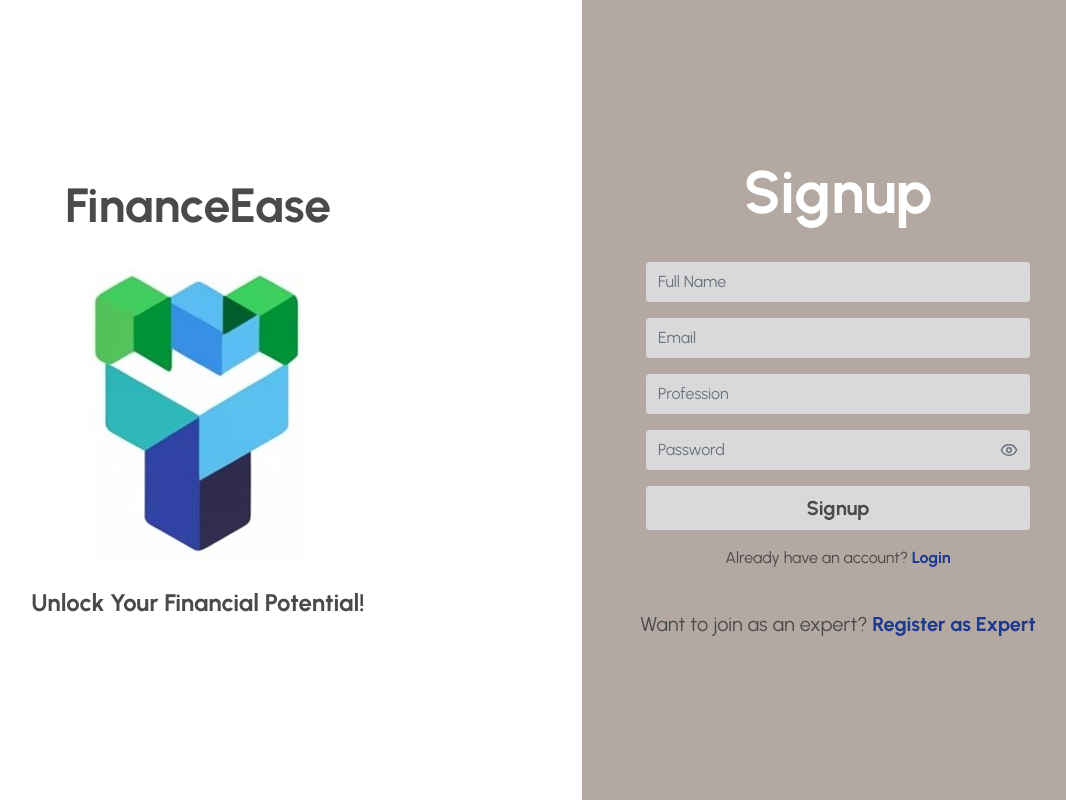
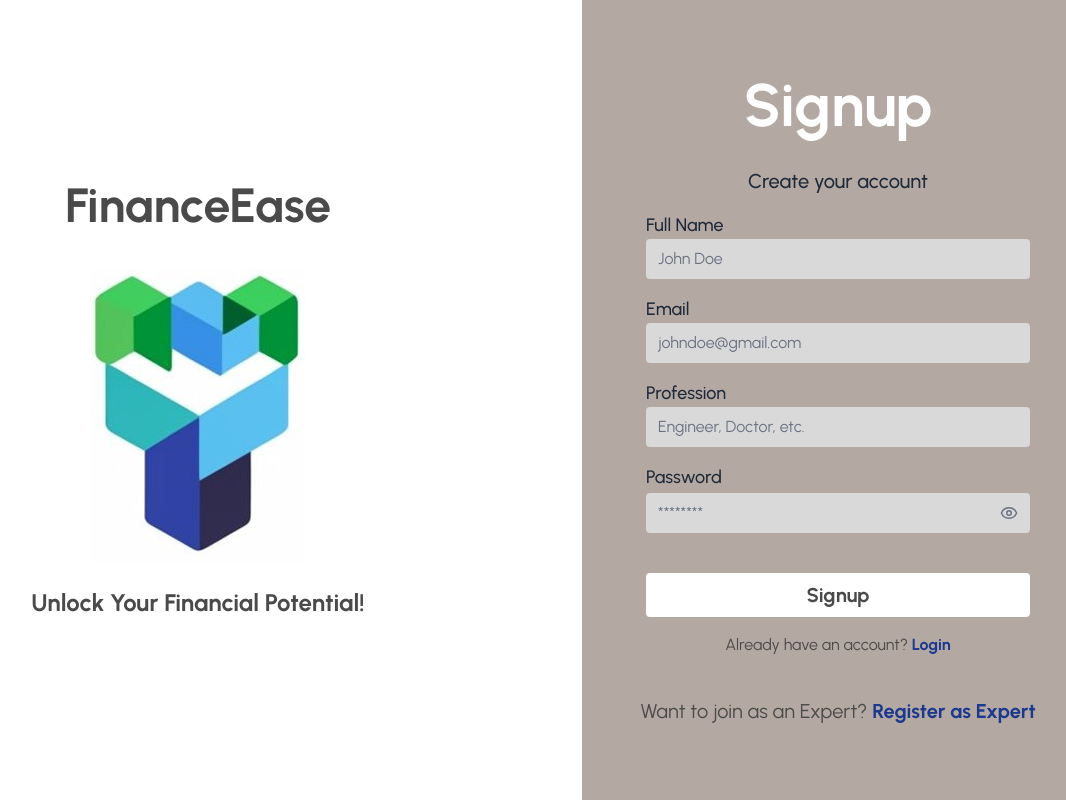
Before and after one commit to Het1203/FinanceEase, a React (Vite) app in the folder client/: page /signup in a window 1280 px wide. Shown: the whole page, without its empty margins (186-1252 px from the left). Built offline with nearby package versions, Linux system fonts and the light colour scheme.

Commit message:
Refactor SignUp page

```diff
--- a/client/src/components/Signup.jsx
+++ b/client/src/components/Signup.jsx
@@ -106,13 +106,15 @@ function Signup() {
 
             {/* Right side - Signup form */}
             <div className="w-2/5 bg-[#B3A9A2] flex flex-col items-center justify-center p-8">
-                <h2 className="text-6xl font-bold text-white mb-10">Signup</h2>
+                <h2 className="text-6xl font-bold text-white mb-8">Signup</h2>
+                <p className="text-gray-800 text-xl font-medium mb-4">Create your account</p>
 
                 <form className="w-full max-w-sm space-y-4" onSubmit={handleSubmit}>
                     <div>
+                        <label className="block text-lg font-medium text-gray-800">Full Name</label>
                         <input
                             type="text"
-                            placeholder="Full Name"
+                            placeholder="John Doe"
                             value={username}
                             onChange={(e) => setUsername(e.target.value)}
                             className="w-full px-3 py-2 rounded bg-[#D9D9D9] placeholder-gray-500 focus:outline-none"
@@ -121,9 +123,10 @@ function Signup() {
                     </div>
 
                     <div className="relative">
+                        <label className="block text-lg font-medium text-gray-800">Email</label>
                         <input
                             type="email"
-                            placeholder="Email"
+                            placeholder="johndoe@gmail.com"
                             value={email}
                             onChange={(e) => setEmail(e.target.value)}
                             className="w-full px-3 py-2 rounded bg-[#D9D9D9] placeholder-gray-500 focus:outline-none"
@@ -132,9 +135,10 @@ function Signup() {
                     </div>
 
                     <div>
+                        <label className="block text-lg font-medium text-gray-800">Profession</label>
                         <input
                             type="text"
-                            placeholder="Profession"
+                            placeholder="Engineer, Doctor, etc."
                             value={profession}
                             onChange={(e) => setProfession(e.target.value)}
                             className="w-full px-3 py-2 rounded bg-[#D9D9D9] placeholder-gray-500 focus:outline-none"
@@ -142,10 +146,11 @@ function Signup() {
                         {professionError && <p className="text-red-500 text-sm mt-1">{professionError}</p>}
                     </div>
 
+                    <label className="block text-lg font-medium text-gray-800" style={{ marginBottom: '2px' }}>Password</label>
                     <div className="relative">
                         <input
                             type={showPassword ? "text" : "password"}
-                            placeholder="Password"
+                            placeholder="********"
                             value={password}
                             onChange={handlePasswordChange}
                             className="w-full px-3 py-2 rounded bg-[#D9D9D9] placeholder-gray-500 focus:outline-none"
@@ -157,12 +162,12 @@ function Signup() {
                         >
                             {showPassword ? <EyeOff size={18} /> : <Eye size={18} />}
                         </button>
-                        {passwordError && <p className="text-red-500 text-sm mt-1">{passwordError}</p>}
                     </div>
+                    {passwordError && <p className="text-red-500 text-sm mt-1">{passwordError}</p>}
 
                     <button
                         type="submit"
-                        className="w-full bg-[#D9D9D9] text-[#4A4A4A] text-xl font-bold py-2 rounded hover:bg-[#c0c0c0] transition-colors"
+                        className="w-full bg-white mt-6 text-[#4A4A4A] text-xl font-bold py-2 rounded hover:bg-[#c0c0c0] transition-colors"
                     >
                         Signup
                     </button>
@@ -175,7 +180,7 @@ function Signup() {
                         </Link>
                     </p>
                     <p className="text-[#4A4A4A] text-xl mt-10">
-                        Want to join as an expert?{" "}
+                        Want to join as an Expert?{" "}
                         <Link to="/expert-register" className="text-blue-900 font-bold hover:underline">
                             Register as Expert
                         </Link>
```
